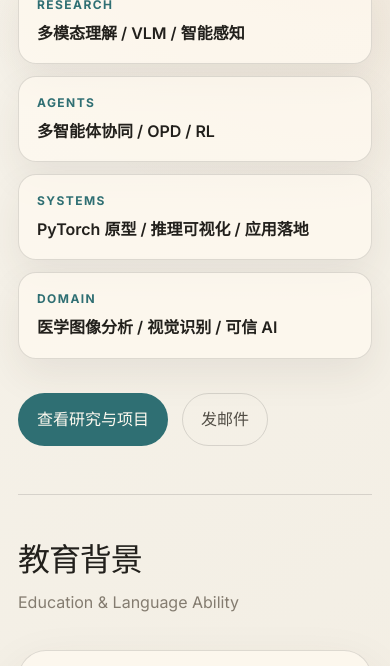
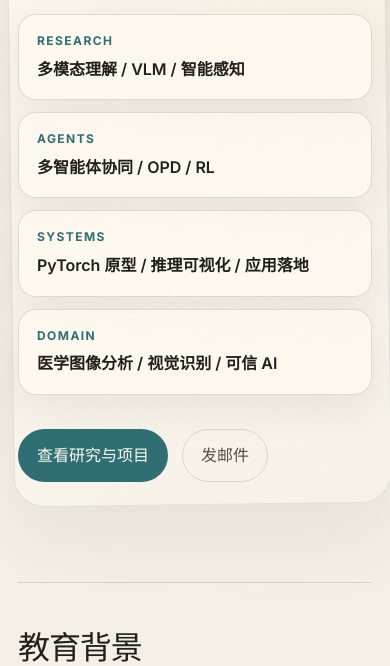
Before and after one commit to NoLimit112172/wuxian-homepage, a plain HTML site: page index.html in a window 390 px wide. Shown: the part 981-1647 px from the top of the page. Drawn offline with Linux system fonts and the light colour scheme.

Commit message:
Enhance homepage visual design and interactions

```diff
--- a/index.html
+++ b/index.html
@@ -43,13 +43,14 @@
     position:fixed;
     inset:0;
     pointer-events:none;
-    opacity:.28;
+    opacity:.22;
     background-image:
-      linear-gradient(rgba(34,32,28,.035) 1px,transparent 1px),
-      linear-gradient(90deg,rgba(34,32,28,.035) 1px,transparent 1px);
+      linear-gradient(rgba(34,32,28,.045) 1px,transparent 1px),
+      linear-gradient(90deg,rgba(34,32,28,.045) 1px,transparent 1px);
     background-size:34px 34px;
-    mask-image:linear-gradient(to bottom,black,transparent 75%);
+    mask-image:linear-gradient(to bottom,black,transparent 78%);
   }
+  body::after{content:"";position:fixed;z-index:-1;inset:12% 8% auto auto;width:34vw;height:34vw;max-width:520px;max-height:520px;border-radius:50%;background:radial-gradient(circle,rgba(75,143,105,.13),transparent 68%);filter:blur(20px);pointer-events:none}
   ::selection{background:var(--cyan);color:#fffaf0}
   a{color:inherit;text-decoration:none}
   .wrap{max-width:var(--maxw);margin:0 auto;padding:0 28px}
@@ -82,13 +83,12 @@
   main{padding:24px 0 88px}
   section.page{display:block;scroll-margin-top:96px;padding:48px 0;border-bottom:1px solid var(--line)}
   section.page:last-of-type{border-bottom:none}
-  @media (prefers-reduced-motion:reduce){html{scroll-behavior:auto}}
+  @media (prefers-reduced-motion:reduce){html{scroll-behavior:auto}.page-title,.page-sub,.panel,.interest-grid{animation:none;opacity:1;transform:none}}
 
-  .hero{
-    max-width:860px;
-    min-height:calc(100vh - 200px);
-    padding-top:16px;
-  }
+  .hero{max-width:1020px;min-height:calc(100vh - 175px);padding:34px 0 52px;position:relative}
+  .hero::after{content:"01 / PROFILE";position:absolute;right:0;top:36px;color:var(--muted);font-size:11px;letter-spacing:.18em;writing-mode:vertical-rl}
+  .hero > div{position:relative;z-index:1}
+  .hero > div::before{content:"";position:absolute;z-index:-1;inset:-34px -44px -34px -34px;border:1px solid rgba(47,111,115,.14);border-radius:30px;background:linear-gradient(135deg,rgba(255,250,240,.72),rgba(255,250,240,.22));box-shadow:0 30px 80px rgba(68,54,32,.08);transform:rotate(-.7deg)}
   .eyebrow{
     display:inline-flex;
     align-items:center;
@@ -101,7 +101,7 @@
     margin-bottom:22px;
   }
   .eyebrow::before{content:"";width:34px;height:1px;background:var(--cyan)}
-  .intro-top{margin-bottom:20px}
+  .intro-top{display:flex;align-items:flex-end;gap:30px;margin-bottom:26px}
   h1{
     font-family:var(--display);
     font-size:clamp(1.7rem,4vw,2.15rem);
@@ -120,7 +120,9 @@
     padding:16px 18px;
     background:rgba(255,250,240,.72);
     box-shadow:0 16px 38px rgba(68,54,32,.08);
+    transition:transform .28s ease,box-shadow .28s ease,border-color .28s ease;
   }
+  .focus:hover{transform:translateY(-5px) rotate(.4deg);box-shadow:0 22px 44px rgba(68,54,32,.14);border-color:rgba(47,111,115,.28)}
   .focus .k{color:var(--cyan);font-size:12px;font-weight:700;letter-spacing:.12em;text-transform:uppercase;margin-bottom:4px}
   .focus .v{color:var(--ink);font-weight:600}
   .quick{display:flex;gap:14px;flex-wrap:wrap}
@@ -171,24 +173,25 @@
     aspect-ratio:3/4;
     background:#efe7d9;
   }
-  .portrait img{
-    width:100%;
-    height:100%;
-    display:block;
-    object-fit:cover;
-    object-position:center top;
-    background-repeat:no-repeat;
-  }
-  .page-title{font-family:var(--display);font-size:clamp(2rem,5vw,3.4rem);line-height:1.12;letter-spacing:-.035em;margin-bottom:10px}
-  .page-sub{color:var(--muted);margin-bottom:34px}
+  .portrait img{width:100%;height:100%;display:block;object-fit:cover;object-position:center top;background-repeat:no-repeat;transition:transform .7s ease}
+  .portrait-card::before{content:"WU XIAN";position:absolute;z-index:2;right:-26px;bottom:20px;color:var(--cyan);font-size:10px;letter-spacing:.2em;transform:rotate(-90deg)}
+  .portrait-card:hover .portrait img{transform:scale(1.045)}
+  .page-title{font-family:var(--display);font-size:clamp(2rem,5vw,3.4rem);line-height:1.12;letter-spacing:-.035em;margin-bottom:10px;position:relative;display:inline-block}
+  .page-title::after{content:"";display:block;width:54px;height:3px;margin-top:14px;background:var(--cyan);border-radius:9px}
+  .page-sub{color:var(--muted);margin-bottom:34px;letter-spacing:.04em}
+  .page-title,.page-sub,.panel,.interest-grid{opacity:0;transform:translateY(18px);animation:rise .7s cubic-bezier(.2,.7,.2,1) forwards}
+  .page-sub{animation-delay:.08s}.panel,.interest-grid{animation-delay:.16s}
+  @keyframes rise{to{opacity:1;transform:none}}
   .panel{
+    position:relative;
     border:1px solid var(--line);
     border-radius:28px;
     background:rgba(255,250,240,.74);
     box-shadow:0 20px 50px rgba(68,54,32,.10);
     overflow:hidden;
   }
-  .entry,.proj,.award-group{padding:30px;border-top:1px solid var(--line)}
+  .entry,.proj,.award-group{padding:34px 36px;border-top:1px solid var(--line);transition:background .28s ease}
+  .entry:hover,.proj:hover{background:rgba(47,111,115,.035)}
   .entry:first-child,.proj:first-child,.award-group:first-child{border-top:none}
   .entry .when,.proj .when{display:flex;align-items:center;gap:10px;flex-wrap:wrap;color:var(--muted);font-size:13px;margin-bottom:8px}
   .badge{display:inline-flex;color:#fffaf0;background:var(--cyan);font-size:11px;font-weight:800;padding:3px 10px;border-radius:999px;letter-spacing:.06em;text-transform:uppercase}
@@ -232,7 +235,8 @@
   .course-list{display:flex;flex-wrap:wrap;gap:9px;margin-top:14px}
   .course{font-size:13px;color:var(--soft);border:1px solid var(--line);background:rgba(255,255,255,.04);border-radius:999px;padding:6px 12px}
   .interest-grid{display:grid;grid-template-columns:repeat(3,minmax(0,1fr));gap:14px;margin-bottom:26px}
-  .interest{border:1px solid var(--line);border-radius:22px;padding:20px;background:rgba(255,250,240,.62)}
+  .interest{border:1px solid var(--line);border-radius:22px;padding:22px;background:rgba(255,250,240,.62);box-shadow:0 12px 28px rgba(68,54,32,.06);transition:transform .28s ease,background .28s ease}
+  .interest:hover{transform:translateY(-5px);background:rgba(255,250,240,.9)}
   .interest b{display:block;color:var(--mint);margin-bottom:6px}
   .proj p{color:var(--soft);margin-bottom:14px;max-width:850px}
   .proj p b{color:var(--ink)}
@@ -290,6 +294,12 @@
   }
   @media(max-width:640px){
     .wrap{padding:0 18px}
+    .hero{padding-top:18px}
+    .hero::after{display:none}
+    .hero > div::before{inset:-18px -12px -22px -12px}
+    .intro-top{align-items:flex-start;flex-direction:column;gap:18px}
+    .portrait-card{width:152px}
+    h1{font-size:2.3rem}
     .nav-inner{display:block;min-height:auto;padding:15px 18px}
     .brand{display:inline-block;margin-bottom:12px}
     .nav-links{justify-content:flex-start;gap:6px}
```
